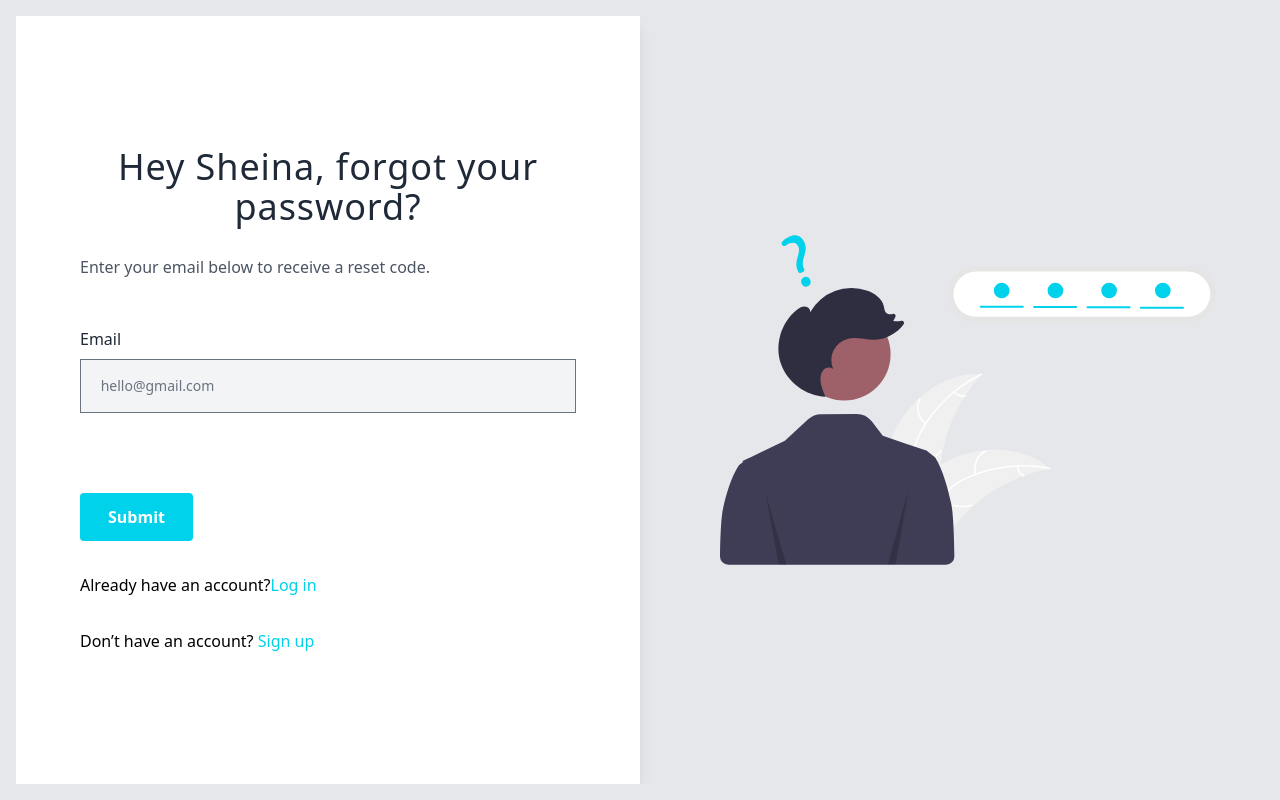
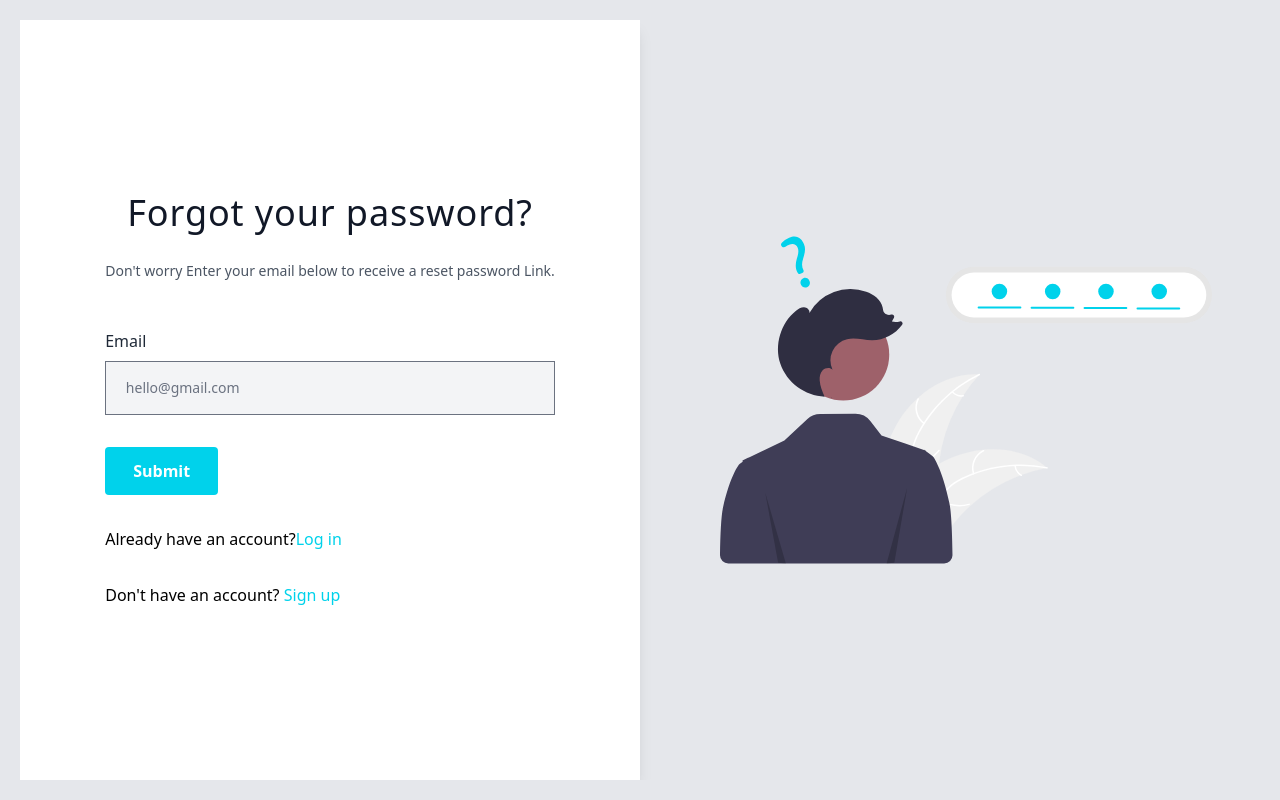
Before and after one commit to SheinaHamisi/hopewell-client, a React (Create React App) app: page /forgot-Password in a window 1280 px wide. Built offline with nearby package versions, Linux system fonts and the light colour scheme.

Commit message:
corrections

```diff
--- a/src/Routes/Forgotpassword.jsx
+++ b/src/Routes/Forgotpassword.jsx
@@ -5,26 +5,40 @@ import Input from "./components/Input";
 import PrimaryButton from "./components/Button";
 
 function Forgotpassword() {
+  const [formData, setFormData] = useState("");
+  const changeHandler = (e) => {
+    const { name, value } = e.target;
+    setFormData({ ...formData, [name]: value });
+  };
+  const handleSubmit = (e) => {
+    e.preventDefault();
+    if (!formData?.email) {
+      toast.error("Please enter your email address");
+    }
+  };
   return (
-        <form className="h-screen w-screen relative overflow-hidden bg-gray-200">
-      <section className=" absolute top-4 right-4 bottom-4 left-4 grid grid-cols-2 bg-gray-200  overflow-hidden">
-
-        <div className=" bg-white shadow-lg w-full h-full px-16 py-3 flex flex-col justify-center items-center">
-          <div>
-          <h2 className="text-3xl xl:text-4xl text-gray-800 font-md tracking-wide text-center">
-            Hey Sheina, forgot your password?
+    <form
+      onSubmit={handleSubmit}
+      className="h-screen w-screen relative overflow-hidden bg-gray-200"
+    >
+      <section className=" absolute inset-5 grid grid-cols-2 bg-gray-200  overflow-hidden">
+        <div className=" bg-white shadow-lg w-full h-full   flex flex-col justify-center  ">
+          <div className="mx-auto">
+            <h2 className="text-3xl xl:text-4xl text-gray-900 font-md tracking-wide text-center">
+              Forgot your password?
             </h2>
-          <p className="mt-7 text-gray-600 text-md">
-            Enter your email below to receive a reset code.
+            <p className="mt-7 text-gray-600 text-sm">
+              Don't worry Enter your email below to receive a reset password
+              Link.
             </p>
 
-          <div className="grid grid-cols-1 w-full py-12 ">
+            <div className="grid grid-cols-1 w-full mt-12 ">
               <Input
-
                 label="Email"
                 type="email"
                 placeholder=" hello@gmail.com"
                 name="email"
+                change={changeHandler}
               />
             </div>
 
@@ -41,14 +55,13 @@ function Forgotpassword() {
               </p>
 
               <p className="mt-8">
-              Don’t have an account?{" "}
+                Don't have an account?{" "}
                 <Link className="text-primary hover:underline " to="/register">
                   Sign up
                 </Link>
               </p>
             </div>
           </div>
-
         </div>
         <img
           src="forgot.svg"
@@ -57,7 +70,7 @@ function Forgotpassword() {
         />
       </section>
     </form>
-    )
+  );
 }
 
-export default Forgotpassword
+export default Forgotpassword;
--- a/src/Routes/Login.jsx
+++ b/src/Routes/Login.jsx
@@ -5,15 +5,20 @@ import Input from "./components/Input";
 import PrimaryButton from "./components/Button";
 
 function Login() {
-  return <form className="h-screen w-screen bg-secondary relative overflow-hidden">
+  return (
+    <form className="h-screen w-screen bg-secondary relative overflow-hidden">
       <img
         src="login4.jpeg"
         className="object-cover absolute inset-0  z-0 w-screen h-screen opacity-75"
         alt=""
       />
 
-<section className=" absolute inset-6 grid grid-cols-1 xl:grid-cols-2   overflow-hidden px-3 py-3">
-        <img src="login3.jpeg" className=" object-cover w-full h-full hidden xl:block " alt="" />
+      <section className=" absolute inset-3 grid grid-cols-1 xl:grid-cols-2   overflow-hidden px-3 py-3">
+        <img
+          src="login3.jpeg"
+          className=" object-cover w-full h-full hidden xl:block "
+          alt=""
+        />
         <main className="bg-gray-100 shadow-lg w-full h-full px-4 py-3 overflow-x-scroll flex justify-center items-center">
           <div>
             <h2 className="text-3xl xl:text-4xl text-gray-900 font-bold tracking-wide text-center">
@@ -26,7 +31,6 @@ function Login() {
             <div>
               <div className="grid grid-cols-1 gap-y-4 mt-7">
                 <Input
-
                   label="Email"
                   type="email"
                   placeholder=" hello@gmail.com"
@@ -38,29 +42,28 @@ function Login() {
                   type="password"
                   placeholder="Password"
                   pass={true}
-                name="password"/>
-
+                  name="password"
+                />
               </div>
-          <p className="mt-4">
-            forgot password
-          </p>
+              <p className="mt-4">forgot password</p>
             </div>
 
             <div className="mt-8 w-full">
               <PrimaryButton text="Log in" color="primary" type="submit" />
             </div>
-          <div className="mt-16" >
-            <p>Don’t have an account? <Link className="text-primary hover:underline" to="/register">
+            <div className="mt-16">
+              <p>
+                Don’t have an account?{" "}
+                <Link className="text-primary hover:underline" to="/register">
                   Sign up
                 </Link>
               </p>
             </div>
-
           </div>
         </main>
       </section>
-
-  </form> ;
+    </form>
+  );
 }
 
 export default Login;
--- a/src/Routes/Register.jsx
+++ b/src/Routes/Register.jsx
@@ -49,28 +49,28 @@ function Register() {
           <div>
             <div className="grid grid-cols-1 gap-y-4 mt-4 md:grid-cols-2 md:gap-x-4 ">
               <Input
-                onchange={changeHandler}
+                change={changeHandler}
                 label="First Name"
                 type="text"
                 placeholder=" First Name"
                 name="firstName"
               />
               <Input
-                onchange={changeHandler}
+                change={changeHandler}
                 label="Last Name"
                 type="text"
                 placeholder=" Last Name"
                 name="lastName"
               />
               <Input
-                onchange={changeHandler}
+                change={changeHandler}
                 label="Email"
                 type="email"
                 placeholder=" hello@gmail.com"
                 name="email"
               />
               <Input
-                onChange={changeHandler}
+                change={changeHandler}
                 label="Phone"
                 type="text"
                 placeholder=" Phone"
@@ -81,7 +81,7 @@ function Register() {
                 type="password"
                 placeholder="Password"
                 pass={true}
-                onChange={changeHandler}
+                change={changeHandler}
                 name="password"
               />
               <Input
@@ -89,7 +89,7 @@ function Register() {
                 type="password"
                 placeholder=" Confirm Password"
                 pass={true}
-                onchange={changeHandler}
+                change={changeHandler}
                 name="confirmPassword"
               />
             </div>
--- a/src/Routes/Update.jsx
+++ b/src/Routes/Update.jsx
@@ -7,22 +7,22 @@ import PrimaryButton from "./components/Button";
 function Update() {
   return (
     <form className="h-screen w-screen relative overflow-hidden bg-gray-200">
-      <section className=" absolute top-6 right-6 bottom-6 left-0 grid grid-cols-2 bg-gray-200  overflow-hidden">
+      <section className=" absolute top-5 right-6 bottom-6 left-0 grid grid-cols-2 bg-gray-200  overflow-hidden">
         <img
           src="update.svg"
           className=" object-cover w-full h-full hidden xl:block "
           alt=""
         />
-        <div className=" bg-white shadow-lg w-full h-full px-32 py-3 overflow-x-scroll flex flex-col justify-center items-center">
+        <div className=" bg-white shadow-lg w-full h-full px-32 py-2 overflow-x-scroll flex flex-col justify-center items-center">
           <div>
             <h2 className="text-3xl xl:text-4xl text-gray-800 font-md tracking-wide text-center">
               Hey Sheina, want to change your password?
             </h2>
-          <p className="mt-7 text-gray-600 text-md">
+            <p className="mt-4 text-gray-600 text-md">
               Enter your new password below
             </p>
 
-          <div className="grid grid-cols-1 w-full py-12 space-y-7">
+            <div className="grid grid-cols-1 w-full py-12 space-y-3">
               <Input
                 label="Password"
                 type="password"
@@ -43,7 +43,7 @@ function Update() {
               <PrimaryButton text="Submit" color="primary" type="submit" />
             </div>
           </div>
-          <div className=" w-full mt-8">
+          <div className=" w-full mt-3">
             <p className="mt-4 text-l  text-gray-700">
               <Link className="text-primary hover:underline" to="/login">
                 Log in
@@ -57,7 +57,6 @@ function Update() {
               </Link>
             </p>
           </div>
-
         </div>
       </section>
     </form>
--- a/src/Routes/components/Input.jsx
+++ b/src/Routes/components/Input.jsx
@@ -1,6 +1,6 @@
 import React, { useState } from "react";
 import { EyeIcon, EyeOffIcon } from "@heroicons/react/solid";
-function Input({ label, type, placeholder, pass, onchange, name }) {
+function Input({ label, type, placeholder, pass, change, name, require }) {
   const [show, setShow] = useState(false);
 
   return (
@@ -12,8 +12,9 @@ function Input({ label, type, placeholder, pass, onchange, name }) {
             mt-2 w-full px-4 py-4 font-medium bg-gray-100 flex justify-between items-center"
       >
         <input
+          required={require}
           name={name}
-          onChange={(e) => onchange(e)}
+          onChange={(e) => change(e)}
           type={pass && show ? "text" : type}
           className=" placeholder-gray-500 text-sm w-full
            focus:outline-none bg-transparent "
```
Lines whose indentation alone changed are shown as unchanged.
